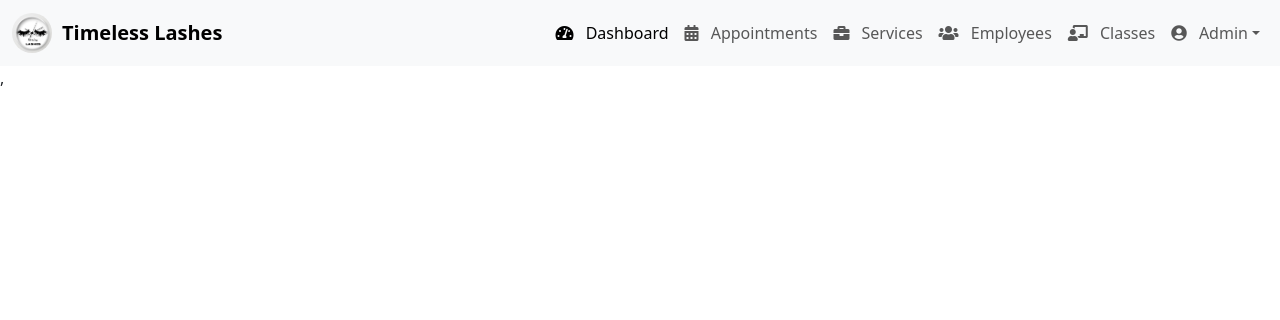
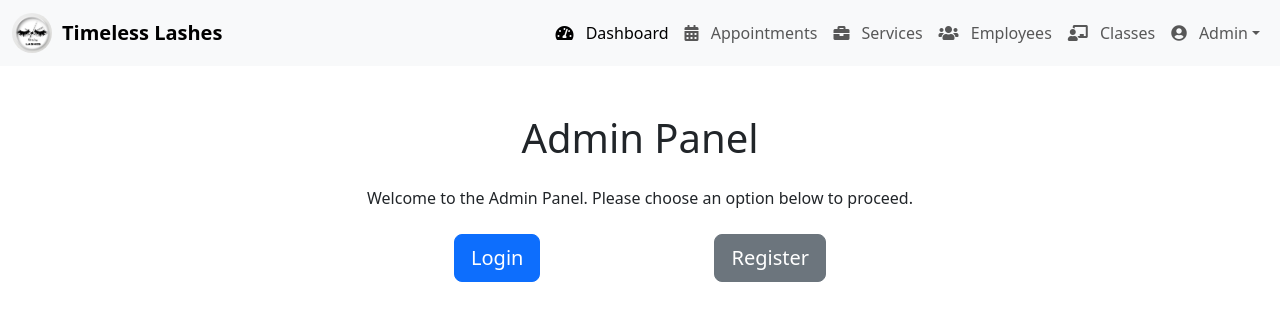
Before and after one commit to linuxhackwell/timeless-lashes-frontend, a React (Vite) app: page /admin in a window 1280 px wide. Shown: the top 320 px of the page. Built offline with nearby package versions, Linux system fonts and the light colour scheme.

Commit message:
Add centralized /admin route with navigation to login and register

```diff
--- /dev/null
+++ b/src/Admin/Admin.jsx
@@ -0,0 +1,36 @@
+import React from 'react';
+import { Container, Row, Col, Button } from 'react-bootstrap';
+import { useNavigate } from 'react-router-dom';
+
+const Admin = () => {
+  const navigate = useNavigate();
+
+  return (
+    <Container className="text-center my-5">
+      <Row className="justify-content-center">
+        <Col md={6}>
+          <h1 className="mb-4">Admin Panel</h1>
+          <p>Welcome to the Admin Panel. Please choose an option below to proceed.</p>
+          <div className="d-flex justify-content-around mt-4">
+            <Button
+              variant="primary"
+              size="lg"
+              onClick={() => navigate('/admin/login')}
+            >
+              Login
+            </Button>
+            <Button
+              variant="secondary"
+              size="lg"
+              onClick={() => navigate('/admin/register')}
+            >
+              Register
+            </Button>
+          </div>
+        </Col>
+      </Row>
+    </Container>
+  );
+};
+
+export default Admin;
--- a/src/App.jsx
+++ b/src/App.jsx
@@ -14,7 +14,7 @@ import BookAppointment from './pages/BookAppointment';
 import Home from './pages/Home';
 import Cart from './pages/Cart';
 import Checkout from './pages/checkout';
-import Footer from './components/Footer'
+import Footer from './components/Footer';
 // Admin components
 import Dashboard from './Admin/AdminDashboard';
 import Appointments from './Admin/Appointments';
@@ -25,6 +25,7 @@ import Profile from './Admin/Profile';
 import Settings from './Admin/Settings';
 import Register from './Admin/Register';
 import Login from './Admin/Login';
+import Admin from './Admin/Admin'; // Import the new Admin component
 
 function App() {
   return (
@@ -53,8 +54,6 @@ const AppLayout = () => {
     return element;
   };
 
-
-
   return (
     <div className="app-layout">
       {/* Only render Sidebar for Admin Routes */}
@@ -79,6 +78,7 @@ const AppLayout = () => {
           <Route path="/book-appointment/checkout" element={<Checkout />} />
 
           {/* Admin Routes */}
+          <Route path="/admin" element={<Admin />} />
           <Route path="/admin/register" element={<Register />} />
           <Route path="/admin/login" element={<Login />} />
           <Route
```
Lines whose indentation alone changed are shown as unchanged.
